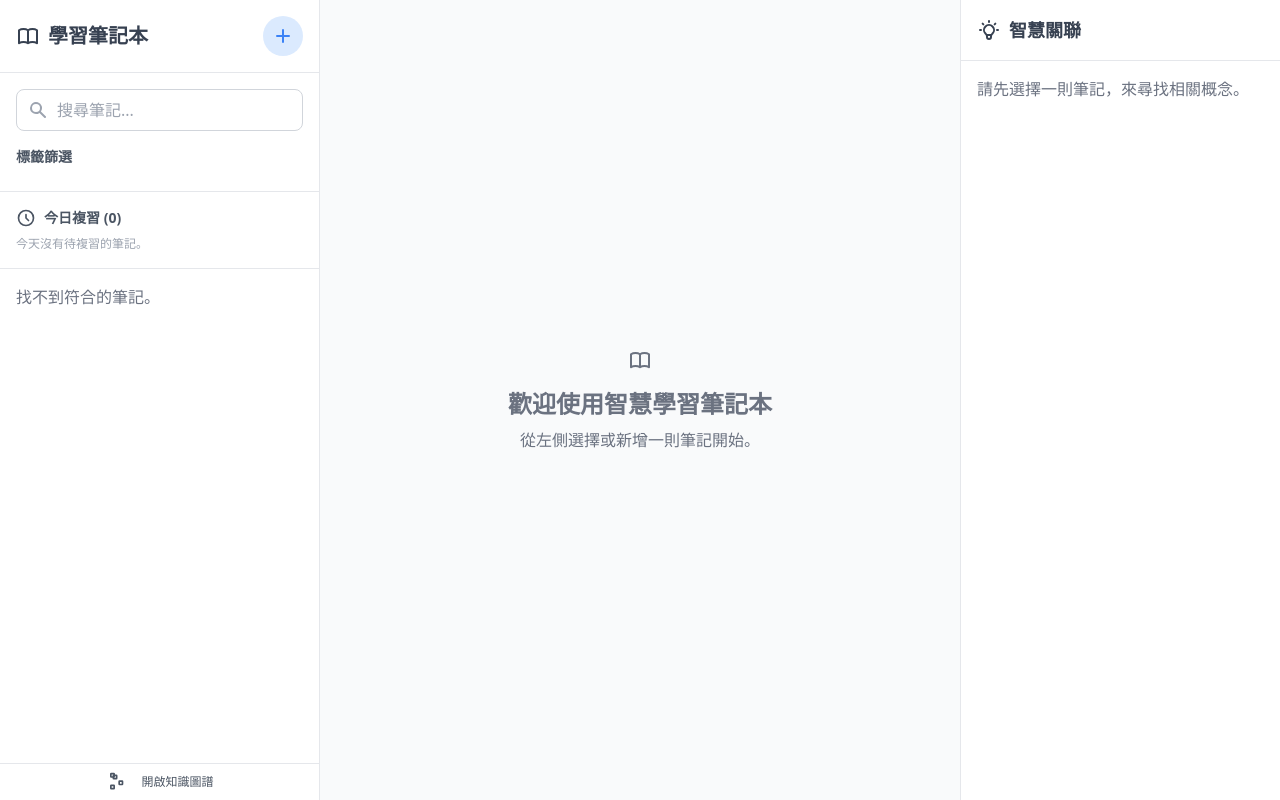
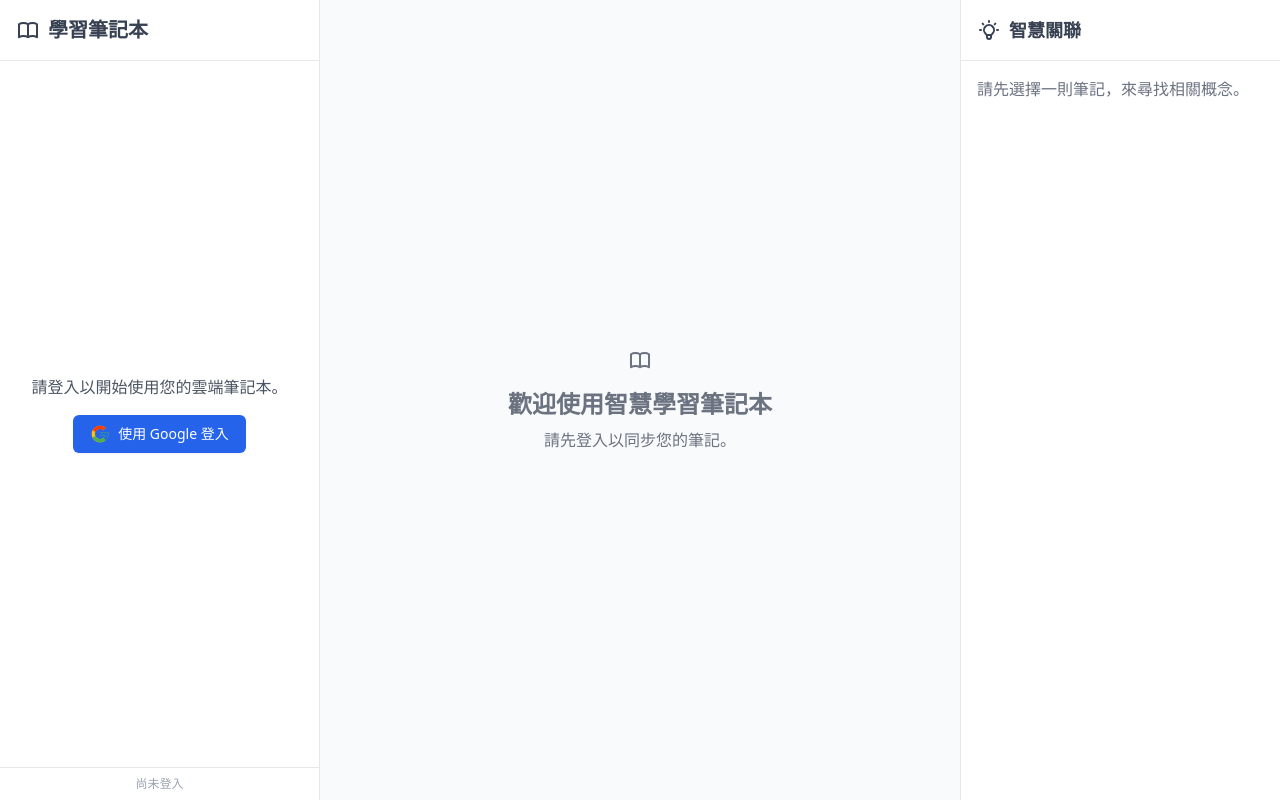
Before and after one commit to kai-shiang-y/my-smart-notebook, a React (Create React App) app: page / in a window 1280 px wide. Built offline with nearby package versions, Linux system fonts and the light colour scheme.

Commit message:
Update App.js

```diff
--- a/src/App.js
+++ b/src/App.js
@@ -1,12 +1,12 @@
 import React, { useState, useEffect, useMemo, useRef } from 'react';
 import { initializeApp } from 'firebase/app';
 import { getFirestore, collection, onSnapshot, addDoc, doc, updateDoc, deleteDoc, serverTimestamp, query, where, Timestamp, getDocs } from 'firebase/firestore';
-import { getAuth, signInAnonymously, onAuthStateChanged } from 'firebase/auth';
+import { getAuth, onAuthStateChanged, GoogleAuthProvider, signInWithPopup, signOut } from 'firebase/auth';
 import { getStorage, ref, uploadBytes, getDownloadURL } from "firebase/storage";
 import ReactQuill from 'react-quill';
 import 'react-quill/dist/quill.snow.css';
 
-// UI 圖示... (此處省略以保持簡潔)
+// --- UI Components ---
 const icons = {
   add: <svg xmlns="http://www.w3.org/2000/svg" className="h-6 w-6" fill="none" viewBox="0 0 24 24" stroke="currentColor"><path strokeLinecap="round" strokeLinejoin="round" strokeWidth={2} d="M12 6v6m0 0v6m0-6h6m-6 0H6" /></svg>,
   save: <svg xmlns="http://www.w3.org/2000/svg" className="h-5 w-5 mr-2" viewBox="0 0 20 20" fill="currentColor"><path d="M7.707 10.293a1 1 0 10-1.414 1.414l3 3a1 1 0 001.414 0l3-3a1 1 0 00-1.414-1.414L11 11.586V6h5a2 2 0 012 2v7a2 2 0 01-2 2H4a2 2 0 01-2-2V8a2 2 0 012-2h5v5.586l-1.293-1.293zM9 4a1 1 0 012 0v2H9V4z" /></svg>,
@@ -20,8 +20,10 @@ const icons = {
   graph: <svg xmlns="http://www.w3.org/2000/svg" className="h-5 w-5 mr-2" fill="none" viewBox="0 0 24 24" stroke="currentColor"><path strokeLinecap="round" strokeLinejoin="round" strokeWidth={2} d="M11 19.5a.5.5 0 01-.5.5h-3a.5.5 0 01-.5-.5v-3a.5.5 0 01.5-.5h3a.5.5 0 01.5.5v3zM11 5.5a.5.5 0 01-.5.5h-3a.5.5 0 01-.5-.5v-3a.5.5 0 01.5-.5h3a.5.5 0 01.5.5v3zM21 11.5a.5.5 0 00-.5-.5h-3a.5.5 0 00-.5.5v3a.5.5 0 00.5.5h3a.5.5 0 00.5-.5v-3zM14 4.5a.5.5 0 00-.5-.5h-3a.5.5 0 00-.5.5v3a.5.5 0 00.5.5h3a.5.5 0 00.5-.5v-3z" /></svg>,
   review: <svg xmlns="http://www.w3.org/2000/svg" className="h-5 w-5 mr-2" fill="none" viewBox="0 0 24 24" stroke="currentColor"><path strokeLinecap="round" strokeLinejoin="round" strokeWidth={2} d="M12 8v4l3 3m6-3a9 9 0 11-18 0 9 9 0 0118 0z" /></svg>,
   check: <svg xmlns="http://www.w3.org/2000/svg" className="h-4 w-4" fill="none" viewBox="0 0 24 24" stroke="currentColor"><path strokeLinecap="round" strokeLinejoin="round" strokeWidth={2} d="M5 13l4 4L19 7" /></svg>,
+  google: <svg className="w-5 h-5 mr-2" viewBox="0 0 48 48"><path fill="#FFC107" d="M43.611 20.083H42V20H24v8h11.303c-1.649 4.657-6.08 8-11.303 8c-6.627 0-12-5.373-12-12s5.373-12 12-12c3.059 0 5.842 1.154 7.961 3.039l5.657-5.657C34.046 6.053 29.268 4 24 4C12.955 4 4 12.955 4 24s8.955 20 20 20s20-8.955 20-20c0-1.341-.138-2.65-.389-3.917z"></path><path fill="#FF3D00" d="M6.306 14.691l6.571 4.819C14.655 15.108 18.961 12 24 12c3.059 0 5.842 1.154 7.961 3.039l5.657-5.657C34.046 6.053 29.268 4 24 4C16.318 4 9.656 8.337 6.306 14.691z"></path><path fill="#4CAF50" d="M24 44c5.166 0 9.86-1.977 13.409-5.192l-6.19-5.238A11.91 11.91 0 0 1 24 36c-5.202 0-9.619-3.317-11.283-7.946l-6.522 5.025C9.505 39.556 16.227 44 24 44z"></path><path fill="#1976D2" d="M43.611 20.083H42V20H24v8h11.303c-.792 2.237-2.231 4.166-4.087 5.571l6.19 5.238C42.018 35.17 44 30.023 44 24c0-1.341-.138-2.65-.389-3.917z"></path></svg>,
 };
 
+// --- 主應用程式組件 ---
 export default function App() {
   const [notes, setNotes] = useState([]);
   const [reviewNotes, setReviewNotes] = useState([]);
@@ -31,10 +33,12 @@ export default function App() {
   const [isEditing, setIsEditing] = useState(false);
   const [isLoading, setIsLoading] = useState(true);
   const [db, setDb] = useState(null);
+  const [auth, setAuth] = useState(null);
   const [storage, setStorage] = useState(null);
-  const [userId, setUserId] = useState(null);
+  const [user, setUser] = useState(null);
   const [isAuthReady, setIsAuthReady] = useState(false);
 
+  // --- Firebase 初始化 ---
   useEffect(() => {
     try {
       const firebaseConfigString = process.env.REACT_APP_FIREBASE_CONFIG;
@@ -51,15 +55,13 @@ export default function App() {
       const storageInstance = getStorage(app);
 
       setDb(firestore);
+      setAuth(authInstance);
       setStorage(storageInstance);
 
-      const unsubscribe = onAuthStateChanged(authInstance, async (user) => {
-        if (user) {
-          setUserId(user.uid);
-        } else {
-          await signInAnonymously(authInstance);
-        }
+      const unsubscribe = onAuthStateChanged(authInstance, (currentUser) => {
+        setUser(currentUser);
         setIsAuthReady(true);
+        setIsLoading(false);
       });
       return () => unsubscribe();
 
@@ -70,32 +72,37 @@ export default function App() {
     }
   }, []);
 
+  // --- 從 Firestore 讀取筆記 ---
   useEffect(() => {
-    if (!isAuthReady || !db || !userId) return;
-    setIsLoading(true);
-    const notesCollectionPath = `notes/${userId}/userNotes`;
+    if (!isAuthReady || !db || !user) {
+      setNotes([]);
+      return;
+    }
+    const notesCollectionPath = `notes/${user.uid}/userNotes`;
     const q = query(collection(db, notesCollectionPath));
 
     const unsubscribe = onSnapshot(q, (snapshot) => {
       const notesData = snapshot.docs.map(doc => ({ id: doc.id, ...doc.data(), tags: doc.data().tags || [] }));
       notesData.sort((a, b) => (b.createdAt?.toMillis() || 0) - (a.createdAt?.toMillis() || 0));
       setNotes(notesData);
-      setIsLoading(false);
     }, (error) => {
       console.error("讀取筆記時發生錯誤:", error);
-      setIsLoading(false);
     });
     return () => unsubscribe();
-  }, [db, userId, isAuthReady]);
+  }, [db, user, isAuthReady]);
 
+  // --- 讀取今日待複習筆記 ---
   useEffect(() => {
-    if (!isAuthReady || !db || !userId || notes.length === 0) return;
+    if (!isAuthReady || !db || !user || notes.length === 0) {
+      setReviewNotes([]);
+      return;
+    }
 
     const today = new Date();
     const todayStart = new Date(today.setHours(0, 0, 0, 0));
     const todayEnd = new Date(today.setHours(23, 59, 59, 999));
 
-    const remindersCollectionPath = `reminders/${userId}/userReminders`;
+    const remindersCollectionPath = `reminders/${user.uid}/userReminders`;
     const q = query(
       collection(db, remindersCollectionPath),
       where('reviewDate', '>=', Timestamp.fromDate(todayStart)),
@@ -110,8 +117,32 @@ export default function App() {
     });
 
     return () => unsubscribe();
-  }, [db, userId, isAuthReady, notes]);
+  }, [db, user, isAuthReady, notes]);
 
+  // --- Google 登入/登出處理函式 ---
+  const handleGoogleSignIn = async () => {
+    if (!auth) return;
+    const provider = new GoogleAuthProvider();
+    try {
+      await signInWithPopup(auth, provider);
+    } catch (error) {
+      console.error("Google 登入失敗:", error);
+    }
+  };
+
+  const handleSignOut = async () => {
+    if (!auth) return;
+    try {
+      await signOut(auth);
+      setSelectedNote(null);
+      setNotes([]);
+      setReviewNotes([]);
+    } catch (error) {
+      console.error("登出失敗:", error);
+    }
+  };
+
+  // --- 其他函式 ---
   const extractTextFromHTML = (html) => {
     if (!html) return '';
     const doc = new DOMParser().parseFromString(html, 'text/html');
@@ -160,8 +191,8 @@ export default function App() {
   }, [selectedNote, notes]);
 
   const handleCreateNote = async () => {
-    if (!db || !userId) return;
-    const notesCollectionPath = `notes/${userId}/userNotes`;
+    if (!db || !user) return;
+    const notesCollectionPath = `notes/${user.uid}/userNotes`;
     const newNote = {
       title: "新的問題/主題",
       content: "<p>在這裡寫下您的筆記...</p>",
@@ -181,8 +212,8 @@ export default function App() {
   };
 
   const handleUpdateNote = async (id, updatedData) => {
-    if (!db || !userId) return;
-    const noteDoc = doc(db, `notes/${userId}/userNotes`, id);
+    if (!db || !user) return;
+    const noteDoc = doc(db, `notes/${user.uid}/userNotes`, id);
     try {
       await updateDoc(noteDoc, updatedData);
       setSelectedNote(prev => ({...prev, ...updatedData}));
@@ -192,8 +223,8 @@ export default function App() {
 
   const handleDeleteNote = async (id) => {
     if (window.confirm("確定要刪除這則筆記嗎？")) {
-      if (!db || !userId) return;
-      const noteDoc = doc(db, `notes/${userId}/userNotes`, id);
+      if (!db || !user) return;
+      const noteDoc = doc(db, `notes/${user.uid}/userNotes`, id);
       try {
         await deleteDoc(noteDoc);
         setSelectedNote(null);
@@ -202,12 +233,11 @@ export default function App() {
   };
 
   const handleMarkReviewAsDone = async (noteId) => {
-    if (!db || !userId) return;
+    if (!db || !user) return;
+    const remindersCollectionPath = `reminders/${user.uid}/userReminders`;
     const today = new Date();
     const todayStart = new Date(today.setHours(0, 0, 0, 0));
     const todayEnd = new Date(today.setHours(23, 59, 59, 999));
-
-    const remindersCollectionPath = `reminders/${userId}/userReminders`;
     const q = query(
       collection(db, remindersCollectionPath),
       where('noteId', '==', noteId),
@@ -215,7 +245,6 @@ export default function App() {
       where('reviewDate', '<=', Timestamp.fromDate(todayEnd)),
       where('completed', '==', false)
     );
-
     try {
       const querySnapshot = await getDocs(q);
       querySnapshot.forEach((docSnapshot) => {
@@ -226,14 +255,17 @@ export default function App() {
     }
   };
 
+  // --- 渲染 UI ---
   return (
     <div className="flex h-screen font-sans bg-gray-50 text-gray-800">
       <aside className="w-1/4 bg-white border-r border-gray-200 flex flex-col">
         <div className="p-4 border-b border-gray-200 flex items-center justify-between">
           <h1 className="text-xl font-bold text-gray-700 flex items-center">{icons.book} <span className="ml-2">學習筆記本</span></h1>
-          <button onClick={handleCreateNote} className="p-2 rounded-full text-blue-500 bg-blue-100 hover:bg-blue-200" title="新增筆記">{icons.add}</button>
+          {user && <button onClick={handleCreateNote} className="p-2 rounded-full text-blue-500 bg-blue-100 hover:bg-blue-200" title="新增筆記">{icons.add}</button>}
         </div>
 
+        {user ? (
+          <>
             <div className="p-4 border-b border-gray-200">
               <div className="relative mb-4">
                 <span className="absolute inset-y-0 left-0 flex items-center pl-3">{icons.search}</span>
@@ -279,24 +311,41 @@ export default function App() {
                 ))
               ) : <p className="p-4 text-gray-500">找不到符合的筆記。</p>}
             </div>
+          </>
+        ) : (
+          <div className="flex-grow flex flex-col items-center justify-center p-4 text-center">
+            <p className="text-gray-600">請登入以開始使用您的雲端筆記本。</p>
+            <button onClick={handleGoogleSignIn} className="mt-4 inline-flex items-center px-4 py-2 border border-transparent text-sm font-medium rounded-md shadow-sm text-white bg-blue-600 hover:bg-blue-700 focus:outline-none focus:ring-2 focus:ring-offset-2 focus:ring-blue-500">
+              {icons.google}
+              使用 Google 登入
+            </button>
+          </div>
+        )}
 
-        <div className="p-2 text-center text-xs text-gray-400 border-t">
-          <button className="flex items-center justify-center w-full text-gray-600 hover:text-blue-500" onClick={() => alert('知識圖譜功能即將推出！')}>
-            {icons.graph}
-            <span className="ml-2">開啟知識圖譜</span>
-          </button>
+        <div className="p-2 text-center text-xs text-gray-400 border-t mt-auto">
+          {user ? (
+            <div className="flex items-center justify-between">
+              <div className="flex items-center">
+                <img src={user.photoURL} alt={user.displayName} className="w-6 h-6 rounded-full" />
+                <span className="ml-2 text-sm text-gray-700 truncate">{user.displayName}</span>
+              </div>
+              <button onClick={handleSignOut} className="text-red-500 hover:underline text-sm">登出</button>
+            </div>
+          ) : (
+            <p>尚未登入</p>
+          )}
         </div>
 
       </aside>
 
       <main className="flex-grow w-1/2 p-6 md:p-8 flex flex-col bg-gray-50 overflow-y-auto">
-        {selectedNote ? (
-          <NoteEditor key={selectedNote.id} note={selectedNote} isEditing={isEditing} setIsEditing={setIsEditing} onUpdate={handleUpdateNote} onDelete={handleDeleteNote} storage={storage} userId={userId} db={db} extractTextFromHTML={extractTextFromHTML}/>
+        {user && selectedNote ? (
+          <NoteEditor key={selectedNote.id} note={selectedNote} isEditing={isEditing} setIsEditing={setIsEditing} onUpdate={handleUpdateNote} onDelete={handleDeleteNote} storage={storage} user={user} db={db} extractTextFromHTML={extractTextFromHTML}/>
         ) : (
           <div className="flex flex-col items-center justify-center h-full text-center text-gray-500">
             {icons.book}
             <h2 className="mt-4 text-2xl font-semibold">歡迎使用智慧學習筆記本</h2>
-            <p className="mt-2">從左側選擇或新增一則筆記開始。</p>
+            <p className="mt-2">{user ? '從左側選擇或新增一則筆記開始。' : '請先登入以同步您的筆記。'}</p>
           </div>
         )}
       </main>
@@ -333,7 +382,7 @@ export default function App() {
   );
 }
 
-function NoteEditor({ note, isEditing, setIsEditing, onUpdate, onDelete, storage, userId, db, extractTextFromHTML }) {
+function NoteEditor({ note, isEditing, setIsEditing, onUpdate, onDelete, storage, user, db, extractTextFromHTML }) {
   const [title, setTitle] = useState(note.title);
   const [content, setContent] = useState(note.content);
   const [tags, setTags] = useState(note.tags || []);
@@ -351,7 +400,7 @@ function NoteEditor({ note, isEditing, setIsEditing, onUpdate, onDelete, storage
         ['bold', 'italic', 'underline', 'strike'],
         [{'color': []}, {'background': []}],
         [{'list': 'ordered'}, {'list': 'bullet'}],
-        ['link', 'image'],
+        ['link', 'image', 'table'], // 啟用表格
         ['clean']
       ],
       handlers: {
@@ -363,10 +412,10 @@ function NoteEditor({ note, isEditing, setIsEditing, onUpdate, onDelete, storage
 
           input.onchange = async () => {
             const file = input.files[0];
-            if (!file || !storage || !userId) return;
+            if (!file || !storage || !user) return;
             setIsUploading(true);
             try {
-              const storagePath = `images/${userId}/${Date.now()}_${file.name}`;
+              const storagePath = `images/${user.uid}/${Date.now()}_${file.name}`;
               const storageRef = ref(storage, storagePath);
               await uploadBytes(storageRef, file);
               const downloadURL = await getDownloadURL(storageRef);
@@ -384,7 +433,7 @@ function NoteEditor({ note, isEditing, setIsEditing, onUpdate, onDelete, storage
         }
       }
     }
-  }), [storage, userId]);
+  }), [storage, user]);
 
   const callGeminiAPI = async (prompt, jsonSchema = null) => {
     setIsGenerating(true);
@@ -437,10 +486,10 @@ function NoteEditor({ note, isEditing, setIsEditing, onUpdate, onDelete, storage
   };
 
   const handleSetReminder = async () => {
-    if (!db || !userId) return;
+    if (!db || !user) return;
     const today = new Date();
     const reviewIntervals = [1, 3, 7, 14, 30];
-    const remindersCollectionPath = `reminders/${userId}/userReminders`;
+    const remindersCollectionPath = `reminders/${user.uid}/userReminders`;
     try {
       for (const days of reviewIntervals) {
         const reviewDate = new Date(today);
```
Lines whose indentation alone changed are shown as unchanged.
